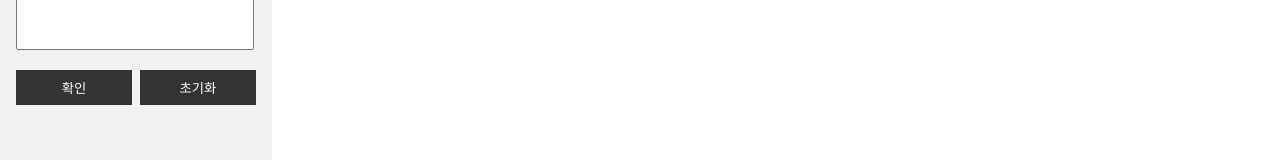
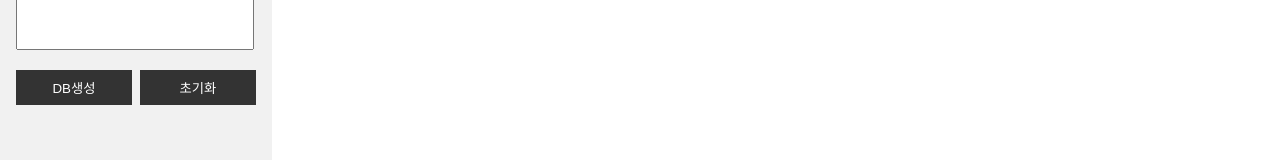
Before and after one commit to CapstoneDe/MK_T, a React (Create React App) app: page / in a window 1280 px wide. Shown: the part 590-750 px from the top of the page. Built offline with nearby package versions, Linux system fonts and the light colour scheme.

Commit message:
버튼명 변경

```diff
--- a/src/Sidebar.js
+++ b/src/Sidebar.js
@@ -72,7 +72,7 @@ const Sidebar = () => {
         />
       </InputWrapper>
       <ButtonWrapper>
-        <Button onClick={handleButtonClick}>확인</Button>
+        <Button onClick={handleButtonClick}>DB생성</Button>
         <Button onClick={handleResetClick}>초기화</Button>
       </ButtonWrapper>
       <Content contentValue={contentValue} />
```
